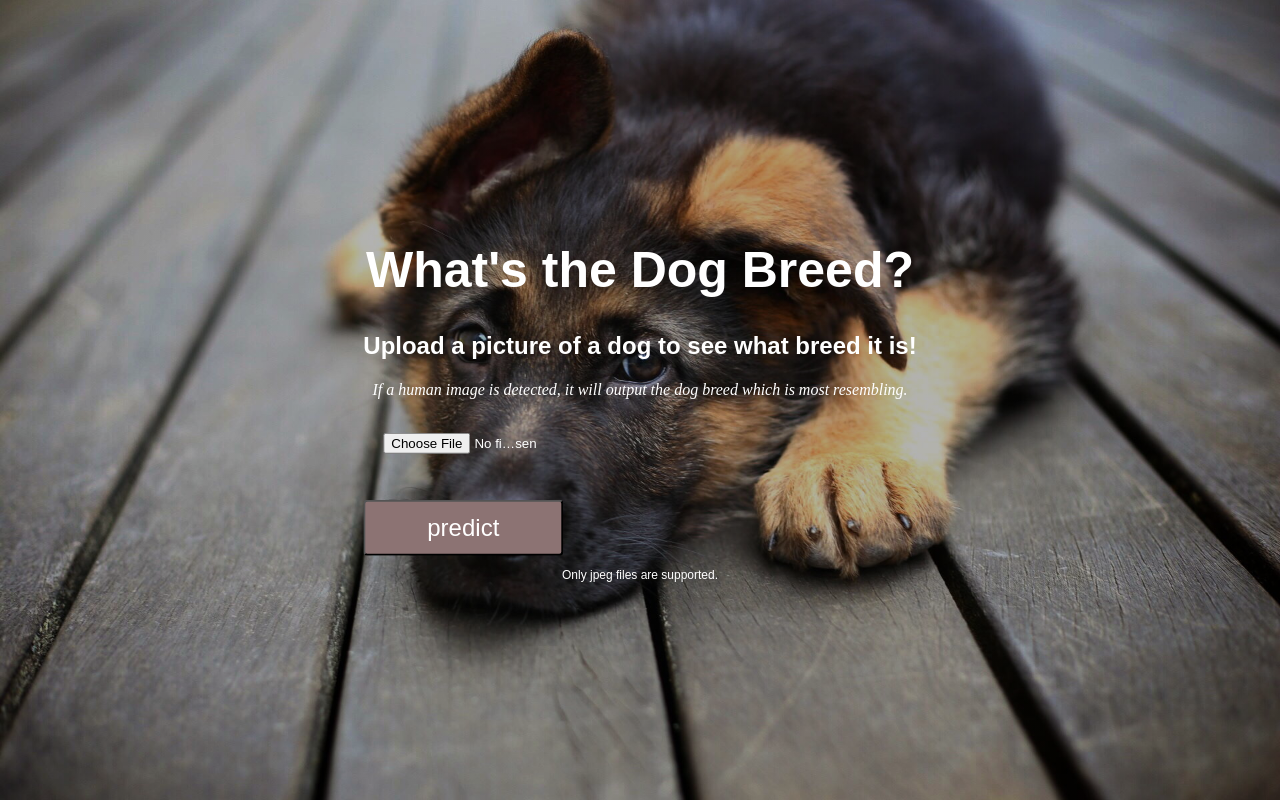
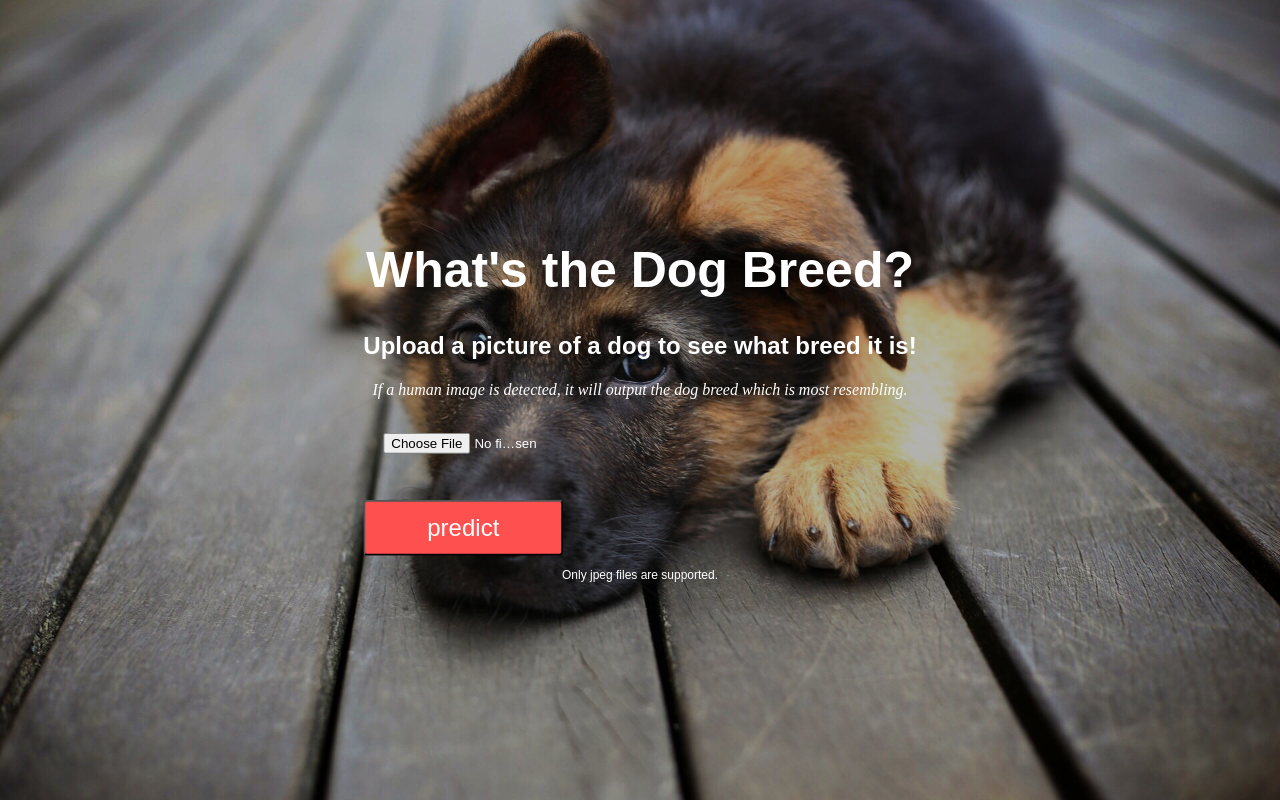
Before and after one commit to LakshyaMalhotra/dog-breed-prediction-webapp, a Flask app: page / in a window 1280 px wide. Run offline with Flask 2, Linux system fonts and the light colour scheme.

Commit message:
Changed the CSS colors.

```diff
--- a/flask-webapp/templates/index.html
+++ b/flask-webapp/templates/index.html
@@ -63,7 +63,7 @@
             align-items: center;
             text-align: center;
             box-sizing: border-box;
-            background-color: #8c7373;
+            background-color: #ff5050;
             border-radius: 4px;
         }
 
```
